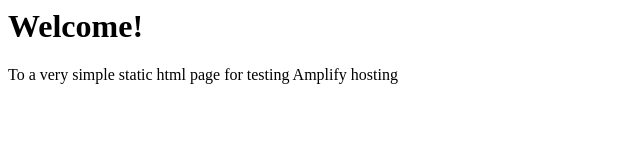
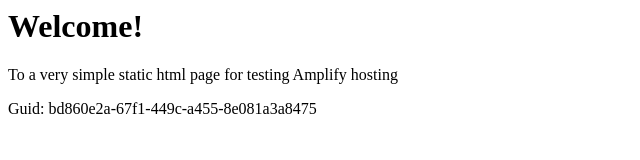
Before and after one commit to aws-aemilia-sfo/Github-PR-Commit-Integration-Test-DoNotTouch-GitHubAutoBuildCanaryTest-v1-preprod-us-west-1, a website: page src/index.html in a window 1280 px wide. Shown: the whole page, without its empty margins (0-640 px from the left). Drawn offline with Linux system fonts and the light colour scheme.

Commit message:
commit from integ tests

```diff
--- a/src/index.html
+++ b/src/index.html
@@ -1,3 +1,5 @@
+
+
 <html lang="en">
 
 <head>
@@ -10,6 +12,6 @@
 <body>
     <h1>Welcome!</h1>
     <p>To a very simple static html page for testing Amplify hosting</p>
-</body>
+    <p>Guid: bd860e2a-67f1-449c-a455-8e081a3a8475</p></body>
 
 </html>
```
